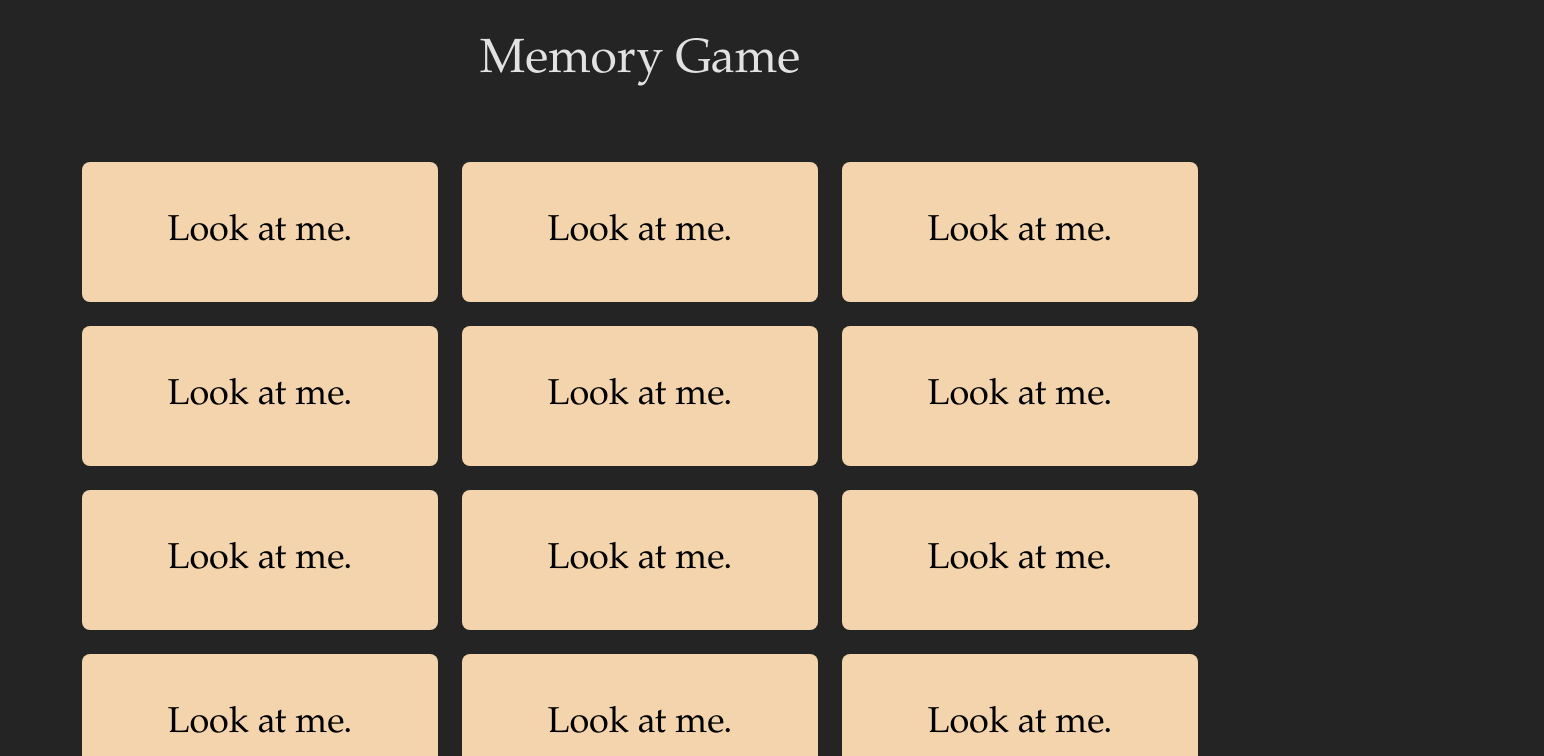
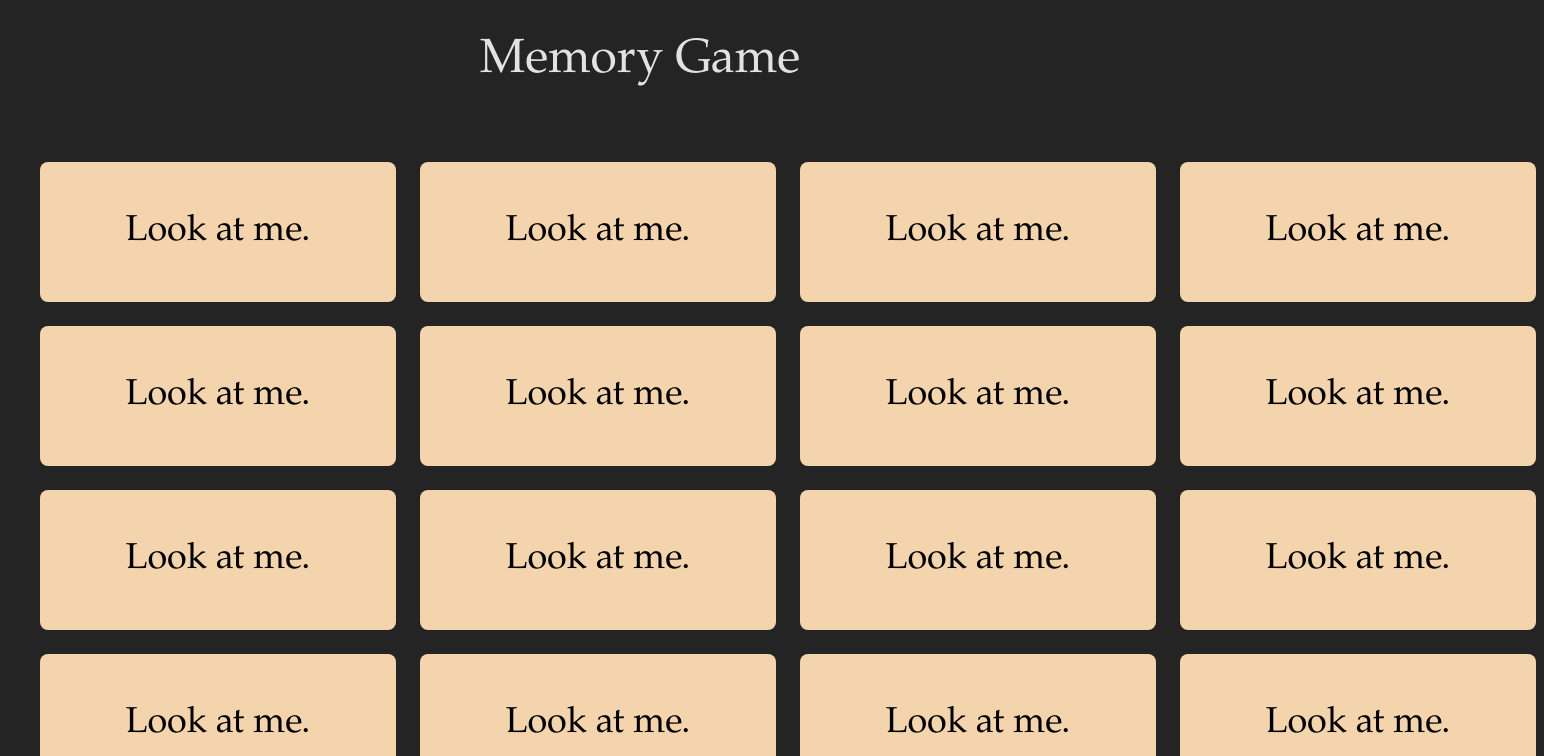
Before and after one commit to tschy/memory-game, a Preact app: page / in a window 1280 px wide. Both pictures are taken after a click on the button "words". Shown: the top 756 px of the page, 1544 px wide, since content can reach past the window. Built offline with nearby package versions, Linux system fonts and the light colour scheme.

Commit message:
Wrap cards to make the grid roughly square. And wrap a little tighter if that creates an exact rectangle (all rows of cards filled).

```diff
--- a/src/app.tsx
+++ b/src/app.tsx
@@ -1,6 +1,6 @@
 import {TextCard} from "./components/TextCard";
-import {randomize, randomPick} from "./util";
-import {useState} from "preact/hooks";
+import {divides, randomize, randomPick} from "./util";
+import {useLayoutEffect, useRef, useState} from "preact/hooks";
 import {CardType} from './model';
 import {PictureCard} from './components/PictureCard';
 import {getPicSet, PictureSet} from './pictures';
@@ -68,6 +68,8 @@ export function ActiveGame({numCards, picSet, wordSet}: ActiveGameProps) {
     // this probably needs to change when we add starting a new game
     const [activeIndexes] = useState(randomPick(numCards, allIndexes));
     const [cardOrder] = useState(randomize(activeIndexes.concat(...activeIndexes)));
+    const [columns, setColumns] = useState(Math.ceil(Math.sqrt(numCards*2)));
+    const containerRef = useRef<HTMLDivElement>(null);
 
     const [openCards, setOpenCards] = useState([] as number[]);
     // ATTENTION ALL: you can initialize this with 'activeIndexes' for dev purposes to show the winning animation right away
@@ -92,11 +94,28 @@ export function ActiveGame({numCards, picSet, wordSet}: ActiveGameProps) {
 
         setOpenCards([index, ...openCards]);
     }
+    function calculateColumns() {
+        console.log("calculateColumns");
+        if (!containerRef.current) return;
+        const card = containerRef.current.children.item(0);
+        if (!card) return;
+        console.log("calculateColumns has a card");
+        const { width, height } = card.getBoundingClientRect();
+        const { width: tw, height: th } = window.visualViewport!;
+        let cols = Math.ceil(Math.sqrt(numCards*2*height/th/(width/tw)));
+        if (!divides(numCards*2, cols) && divides(numCards*2, cols-1)) cols--;
+        setColumns(cols);
+    }
+    useLayoutEffect(calculateColumns, []);
+    window.visualViewport!.addEventListener('resize', (e) => calculateColumns());
 
     const seenCounts: Record<number, number> = {};
 
     return (
-        <div class={"cards-container"}>
+        <div class={"cards-container"}
+             ref={containerRef}
+             style={{  gridTemplateColumns: `repeat(${columns}, 1fr)` }}
+        >
             {cardOrder.map((cardIndex, i) => {
                 const count = seenCounts[cardIndex] ?? 0;
                 seenCounts[cardIndex] = count + 1;
--- a/src/index.css
+++ b/src/index.css
@@ -44,9 +44,9 @@ body {
 }
 
 .cards-container {
-  display: flex;
+  display: grid;
   flex-wrap: wrap;
-  justify-content: center; /* or: flex-start */
+  justify-content: center;
   align-items: flex-start;
   gap: 0.5rem; /* replaces relying on per-card margins */
 }
--- a/src/util.ts
+++ b/src/util.ts
@@ -1,3 +1,12 @@
+export function divides(product: number, b: number): boolean {
+  // If either value isn't a finite integer, treat it as not divisible.
+  if (!Number.isFinite(product) || !Number.isFinite(b)) return false;
+  if (!Number.isInteger(product) || !Number.isInteger(b)) return false;
+  if (b === 0) return false;
+
+  return product % b === 0;
+}
+
 export const pairwiseDifferences = (arr: number[]) =>
     arr.slice(1).map((x: number, i) => x - arr[i]);
 
```
